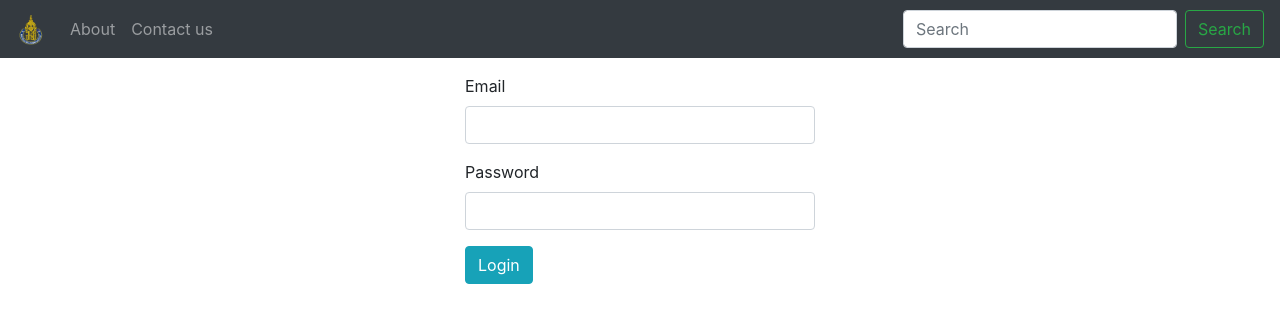
After one commit to csearme14/carRental, a Node server app: page /displayLoginForm in a window 1280 px wide. The commit adds this page. Shown: the top 323 px of the page. Run offline with Node 20, Linux system fonts and the light colour scheme; some libraries are stand-ins or nearby versions.

Commit message:
25/9/2564

```diff
--- a/app.js
+++ b/app.js
@@ -3,18 +3,17 @@ const express       = require('express');
 const exphbs        = require('express-handlebars');
 const mongoose      = require('mongoose');
 const bodyParser    = require('body-parser');
+const Handlebars    = require('handlebars');
+const { allowInsecurePrototypeAccess } = require('@handlebars/allow-prototype-access');
 const session       = require('express-session');
 const cookieParser  = require('cookie-parser');
 const passport      = require('passport');
 const bcrypt        = require('bcryptjs');
-
 //init app
     const app = express();
-
 // setup body parser middleware
     app.use(bodyParser.urlencoded({extended:false}));
     app.use(bodyParser.json());
-
 // configuration for authentication
     app.use(cookieParser());
     app.use(session({
@@ -25,13 +24,13 @@ const bcrypt        = require('bcryptjs');
     app.use(passport.initialize());
     app.use(passport.session());
 
+//load passports
+    require('./passport/local');
 //load Files
 const keys = require('./config/keys');
-
 //load collections
 const User = require('./models/user');
 const Contact = require('./models/contact');
-
 //connect to mongoDB
 mongoose.connect(keys.MongoDB,() => {
     console.log('MongoDB is connected ..');
@@ -39,19 +38,16 @@ mongoose.connect(keys.MongoDB,() => {
 }).catch((err) => {
     console.log(err);
 });
-
 //setup view engine
 app.engine('handlebars',exphbs({
-    defaultLayout:'main'
+    defaultLayout:'main',
+    handlebars: allowInsecurePrototypeAccess(Handlebars)
 }));
 app.set('view engine', 'handlebars');
-
 //connect client side to serve css and js files
 app.use(express.static('public'));
-
 //create port
 const port = process.env.PORT || 3000;
-
 //hand home route
 app.get('/',(req,res) => {
     res.render('home');
@@ -66,12 +62,11 @@ app.get('/contact',(req,res) => {
         title:'Contact us'
     });
 });
-
 //save contact from data
 app.post('/contact',(req,res) => {
     console.log(req.body);
     const newContact = {
-        name: req.user._id,
+        name: req.user._id,                                                                 //_id
         message:req.body.message
     }
     new Contact(newContact).save((err,user) => {
@@ -87,7 +82,6 @@ app.get('/signup',(req,res) => {
         title:'Register'
     });
 });
-
 //save signup from data
 app.post('/signup',(req , res) => {
     console.log(req.body);
@@ -105,7 +99,11 @@ app.post('/signup',(req , res) => {
             lastname:   req.body.lastname,
             password:   req.body.password,
             password2:  req.body.password2,
-            email:      req.body.email
+            email:      req.body.email,
+            phone:      req.body.phone,
+            gender:     req.body.gender,
+            age:        req.body.age,
+            id_card:    req.body.id_card
         })
     }else{
         User.findOne({email:req.body.email})
@@ -113,13 +111,22 @@ app.post('/signup',(req , res) => {
             if (user){
                 let errors = [];
                 errors.push({text:'This email already exists'}); //มีอีเมลนี้อยู่แล้ว
-                res.render('signupForm',{ //error
-                    errors:errors
+                res.render('signupForm',{
+                    errors:errors,
+                    firstname:  req.body.firstname,
+                    lastname:   req.body.lastname,
+                    password:   req.body.password,
+                    password2:  req.body.password2,
+                    email:      req.body.email,
+                    phone:      req.body.phone,
+                    gender:     req.body.gender,
+                    age:        req.body.age,
+                    id_card:    req.body.id_card
                 });
             }else{
                 //encypt password => hashfuntion salt = 10
                 let salt = bcrypt.genSaltSync(10);
-                let hash = bcrypt.hashSync(req.body.password,salt);
+                let hash = bcrypt.hashSync(req.body.password,salt); //ทำการเข้ารหัสเพิ่มความปลอดภัย
 
                 const newUser = {
                     firstname:  req.body.firstname,
@@ -132,17 +139,35 @@ app.post('/signup',(req , res) => {
                         throw err;
                     }
                     if(user){
-                        console.log('New user is created'); //สร้างผู้ใช้ใหม่แล้ว
+                        let success = [];
+                        success.push({text:'Successfully created a new account. You can log in now.'}); //แจ้งเตือนสร้างผู้ใช้ใหม่สำเร็จ
+                        success.push({text:'You can log in now.'});
+                        res.render('loginForm',{
+                            success:success
+                        })
                     }
                 })
             }
         })
     }
 });
+app.get('/displayLoginForm',(req,res) => {
+    res.render('loginForm');
+});
+app.post('/login',passport.authenticate('local',{   //เข้าสู้ระบบได้ด้วยบัญชีที่มีในฐานข้อมูลเท่านั้น
+    successRedirect:'/profile',
+    failureRedirect: '/loginErrors'
+
+}));
+//display profile ใช้ส่งค่าไปเทียบกับฐานข้อมูลว่ามี user นั้นไหม
+app.get('/profile',(req,res) => {
+    User.findById({_id:req.user._id})                                                                           //error
+    .then((user) => {
+        res.render('profile',{
+            user:user
+        });
+    });
+});
 app.listen(port,() => {
     console.log(`Server is running on part ${port}`);
 });
-
-//โครงสร้าง ของ ฐานข้อมูล มันไม่เหมือนกับที่ต้องการเก็บ แก้ models
-//ต้องเส้น post ของ สมัคร ทุกเส้น
-//lib has password bcryptjs
--- a/models/user.js
+++ b/models/user.js
@@ -25,10 +25,10 @@ const userSchema = new Schema({
         type: String
     },
 
-    Id_card:{   //new
+    Id_card:{
         type: String
     },
-    gender:{       //new sex
+    gender:{
         type: String
     },
     age:{
--- a/package.json
+++ b/package.json
@@ -9,12 +9,14 @@
   "author": "Eldor Togaymurotov",
   "license": "ISC",
   "dependencies": {
+    "@handlebars/allow-prototype-access": "^1.0.5",
     "bcryptjs": "^2.4.3",
     "body-parser": "^1.19.0",
     "cookie-parser": "^1.4.5",
     "express": "^4.17.1",
     "express-handlebars": "^5.3.3",
     "express-session": "^1.17.2",
+    "handlebars": "^4.7.7",
     "mongoose": "^6.0.5",
     "passport": "^0.4.1",
     "passport-local": "^1.0.0"
--- a/public/style.css
+++ b/public/style.css
@@ -1,3 +1,6 @@
 .center{
     text-align: center;
 }
+.green{
+    color: green;
+}
--- a/views/home.handlebars
+++ b/views/home.handlebars
@@ -9,7 +9,7 @@
         <a href="/auth/google"class="btn btn-danger">Login With Google</a>
     </h2>
     <h2 class="center">
-        <a href="/email"class="btn btn-info">Login With Email</a>
+        <a href="/displayLoginForm"class="btn btn-info">Login With Email</a>
     </h2>
     <h5 class="center">
     <a href="/signup">Create a new account</a>
--- /dev/null
+++ b/views/loginForm.handlebars
@@ -0,0 +1,25 @@
+<div class="container">
+<div class="row">
+    <div class="col-sm"></div>
+    <div class="col-sm-4">
+        <form action="/login" method="POST">
+            <p></p>
+            {{#each success}}
+            <p class="green center">{{text}}</p>
+            {{/each}}
+            <div class="form-group">
+                <label for="email">Email</label>
+                <input type="text" name="email" id="email" class="form-control">
+            </div>
+            <div class="form-group">
+                <label for="password">Password</label>
+                <input type="password" name="password" id="password" class="form-control">
+            </div>
+            <div class="form-group">
+                <button type="submit" class="btn btn-info">Login</button>
+            </div>
+        </form>
+    </div>
+    <div class="col-sm"></div>
+</div>
+</div>
```
Also changed, not shown: views/profile.handlebars (added, +10 -0 lines), views/signupForm.handlebars (+8 -8 lines), 1 other file.
